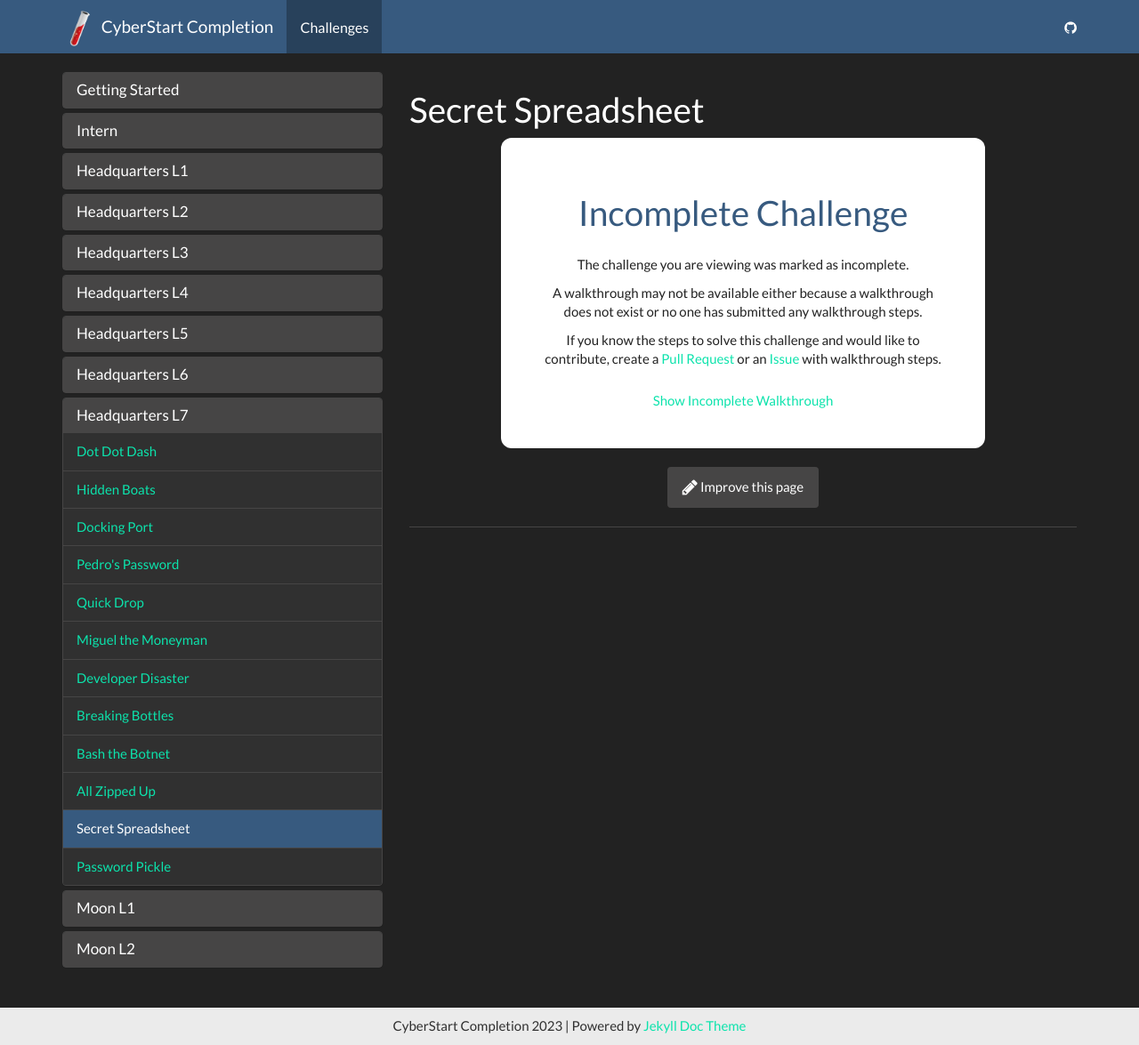
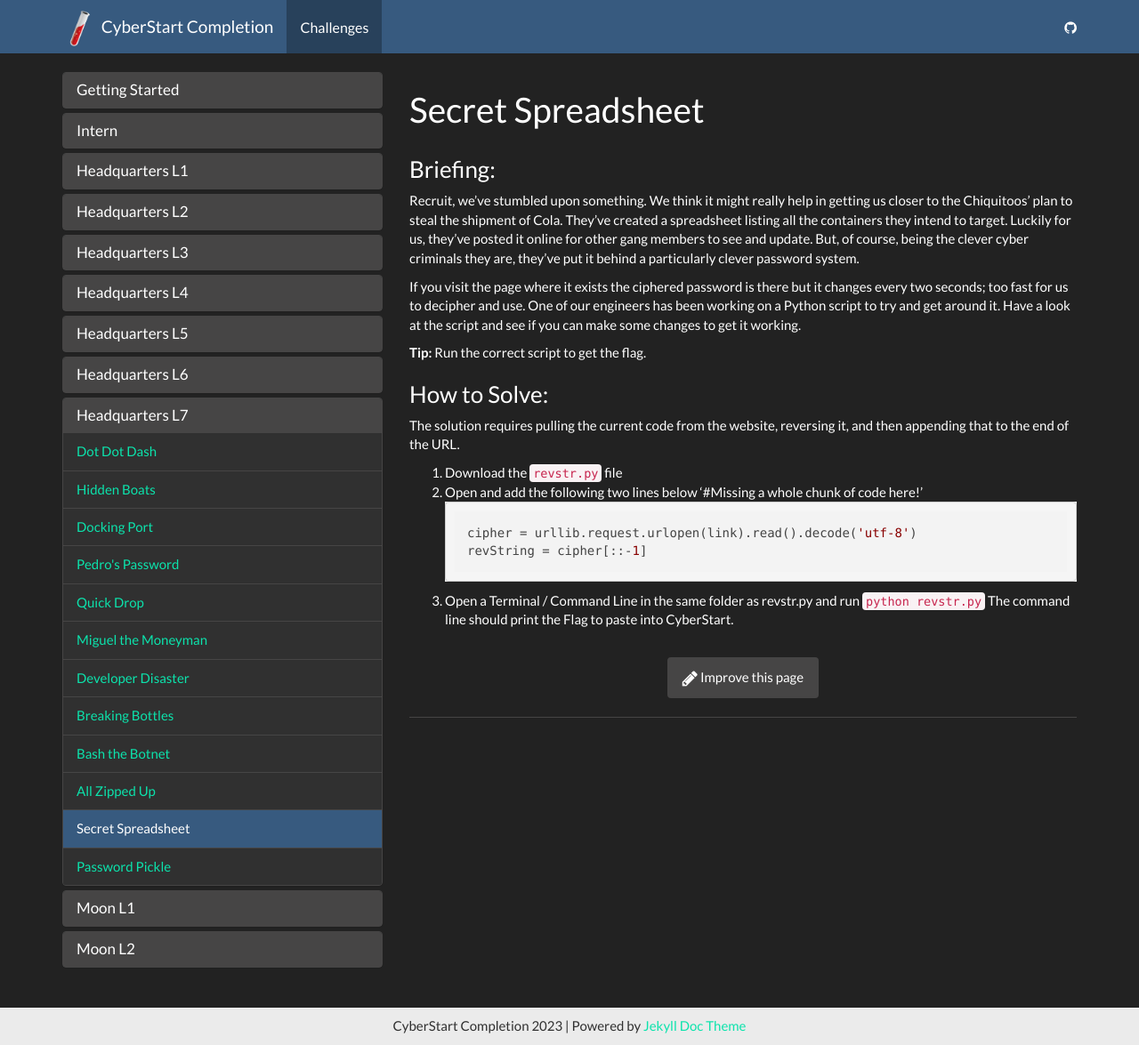
Before and after one commit to PrinceBunBun981/cyberstart.dev, a Jekyll site: the page built from _challenge/headquarters_l7/W0076.md, in a window 1280 px wide and 1175 px high. Shown: the whole window at 89% size. Built offline with Jekyll 4.4.1, drawn with Linux system fonts in a browser that asks for light colours.

Commit message:
Update W0076.md

````diff
--- a/_challenge/headquarters_l7/W0076.md
+++ b/_challenge/headquarters_l7/W0076.md
@@ -2,10 +2,6 @@
 title: Secret Spreadsheet
 permalink: /challenge/W0076/
 ---
-
-{% include incomplete_challenge.html %}
-
-<div style="display:none;" id="walkthrough-content" markdown="1">
 
 ### Briefing:
 Recruit, we've stumbled upon something. We think it might really help in getting us closer to the Chiquitoos' plan to steal the shipment of Cola. They've created a spreadsheet listing all the containers they intend to target. Luckily for us, they've posted it online for other gang members to see and update. But, of course, being the clever cyber criminals they are, they've put it behind a particularly clever password system.
@@ -14,17 +10,14 @@ If you visit the page where it exists the ciphered password is there but it chan
 
 **Tip:** Run the correct script to get the flag.
 
-### Hint:
-Unknown
-
 ### How to Solve:
 The solution requires pulling the current code from the website, reversing it, and then appending that to the end of the URL.
-1. Download the revstr.py file
+1. Download the `revstr.py` file
 2. Open and add the following two lines below '#Missing a whole chunk of code here!'
+   ```py
    cipher = urllib.request.urlopen(link).read().decode('utf-8')
    revString = cipher[::-1]
+   ```
 3. Open a Terminal / Command Line in the same folder as revstr.py and run
-   python revstr.py
+   `python revstr.py`
 The command line should print the Flag to paste into CyberStart.
-
-</div>
````
